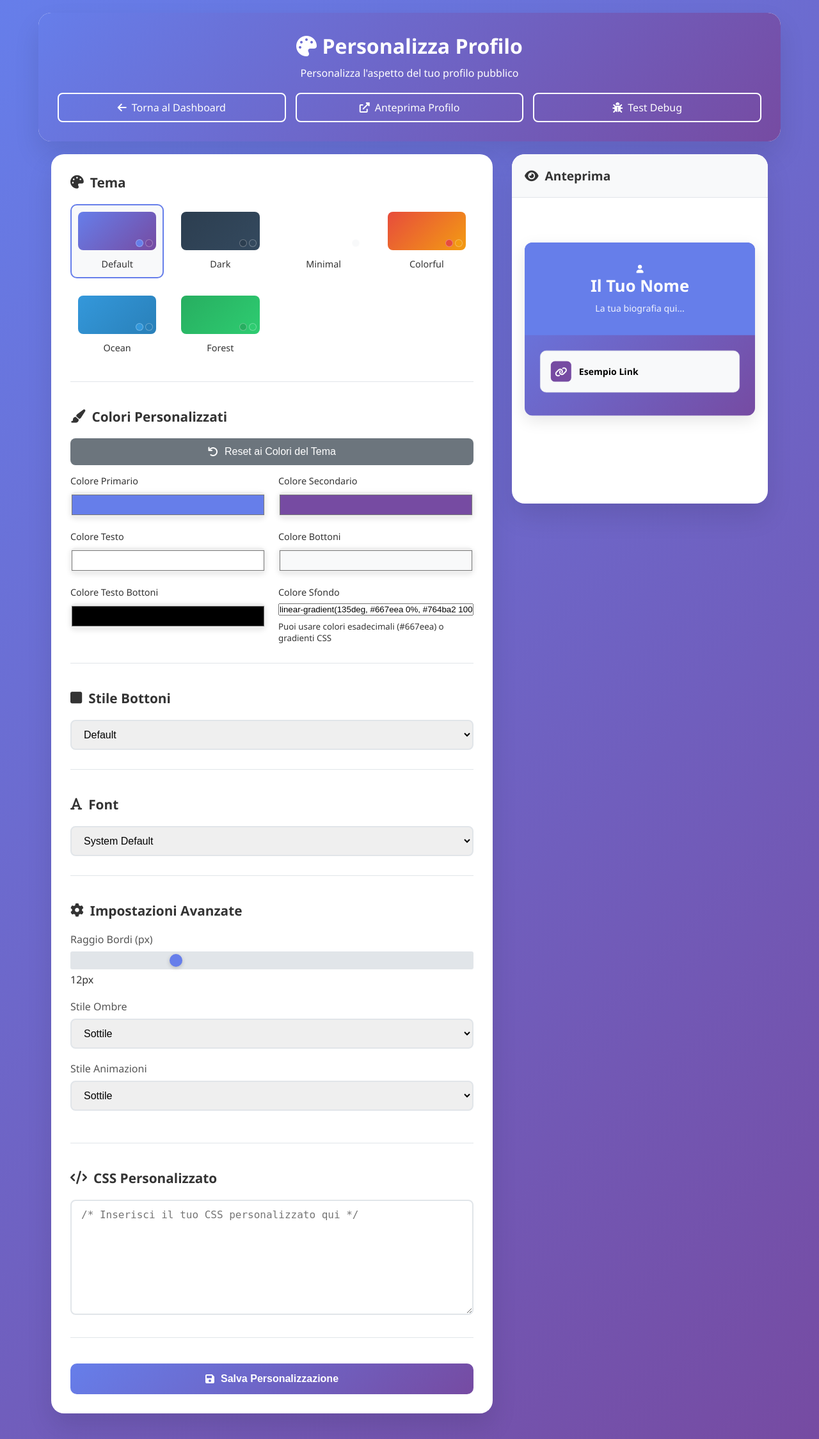
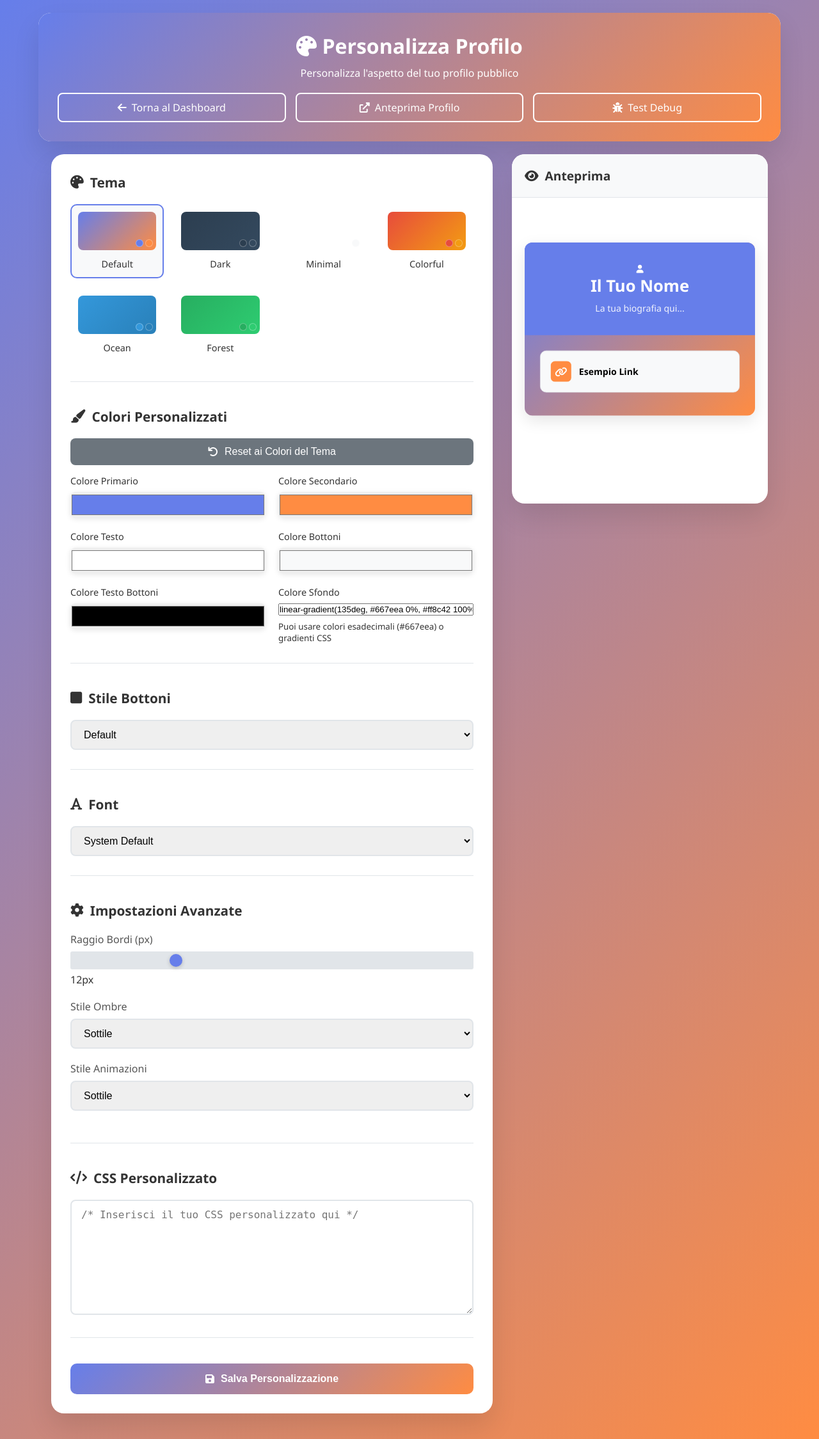
Before and after one commit to lorenzoripa/vaiqui, a PHP site: page /customize.php in a window 1280 px wide. Shown: the whole page at 64% size. Run offline with PHP 8.4, Linux system fonts and the light colour scheme; the visitor is signed in with stand-in values (Sample User, id 1); data that the repository does not hold is empty.

Commit message:
Design: Sostituito colore viola scuro (#764ba2) con arancione (#ff8c42)
- Aggiornato colore secondario da viola scuro ad arancione
- Modificati tutti i gradienti per utilizzare il nuovo colore arancione
- Aggiornati 14 file tra CSS, PHP e SQL
- Nuovo gradiente principale: blu/viola → arancione

```diff
--- a/admin.php
+++ b/admin.php
@@ -86,7 +86,7 @@ if ($_SERVER['REQUEST_METHOD'] === 'POST' && isset($_POST['action'])) {
     <link href="assets/css/style.css" rel="stylesheet">
     <style>
         .admin-header {
-            background: linear-gradient(135deg, #667eea 0%, #764ba2 100%);
+            background: linear-gradient(135deg, #667eea 0%, #ff8c42 100%);
             color: white;
             padding: 30px;
             border-radius: 15px;
--- a/analytics.php
+++ b/analytics.php
@@ -256,7 +256,7 @@ try {
                 datasets: [{
                     label: 'Click',
                     data: hourlyData.map(item => item.clicks),
-                    backgroundColor: '#764ba2'
+                    backgroundColor: '#ff8c42'
                 }]
             },
             options: {
@@ -282,7 +282,7 @@ try {
                 labels: deviceData.map(item => item.device_type),
                 datasets: [{
                     data: deviceData.map(item => item.clicks),
-                    backgroundColor: ['#667eea', '#764ba2', '#f093fb', '#f5576c']
+                    backgroundColor: ['#667eea', '#ff8c42', '#f093fb', '#f5576c']
                 }]
             },
             options: {
--- a/assets/css/style.css
+++ b/assets/css/style.css
@@ -7,7 +7,7 @@
 
 body {
     font-family: 'Segoe UI', Tahoma, Geneva, Verdana, sans-serif;
-    background: linear-gradient(135deg, #667eea 0%, #764ba2 100%);
+    background: linear-gradient(135deg, #667eea 0%, #ff8c42 100%);
     min-height: 100vh;
     color: #333;
 }
@@ -29,7 +29,7 @@ body {
 }
 
 .auth-header {
-    background: linear-gradient(135deg, #667eea 0%, #764ba2 100%);
+    background: linear-gradient(135deg, #667eea 0%, #ff8c42 100%);
     color: white;
     text-align: center;
     padding: 40px 20px;
@@ -142,7 +142,7 @@ body {
 }
 
 .btn-primary {
-    background: linear-gradient(135deg, #667eea 0%, #764ba2 100%);
+    background: linear-gradient(135deg, #667eea 0%, #ff8c42 100%);
     color: white;
 }
 
@@ -160,7 +160,7 @@ body {
 }
 
 .dashboard-header {
-    background: linear-gradient(135deg, #667eea 0%, #764ba2 100%);
+    background: linear-gradient(135deg, #667eea 0%, #ff8c42 100%);
     color: white;
     padding: 30px;
     text-align: center;
@@ -440,7 +440,7 @@ body {
 }
 
 .profile-header {
-    background: linear-gradient(135deg, #667eea 0%, #764ba2 100%);
+    background: linear-gradient(135deg, #667eea 0%, #ff8c42 100%);
     color: white;
     padding: 40px 30px;
     text-align: center;
@@ -1330,7 +1330,7 @@ body {
 
 /* Info Cards */
 .info-card {
-    background: linear-gradient(135deg, #667eea 0%, #764ba2 100%);
+    background: linear-gradient(135deg, #667eea 0%, #ff8c42 100%);
     color: white;
     padding: 30px;
     border-radius: 15px;
--- a/config/database.example.php
+++ b/config/database.example.php
@@ -43,7 +43,7 @@ function createTables($pdo) {
         button_style VARCHAR(50) DEFAULT 'default',
         font_family VARCHAR(100) DEFAULT 'Roboto',
         primary_color VARCHAR(7) DEFAULT '#667eea',
-        secondary_color VARCHAR(7) DEFAULT '#764ba2',
+        secondary_color VARCHAR(7) DEFAULT '#ff8c42',
         text_color VARCHAR(7) DEFAULT '#ffffff',
         background_color VARCHAR(7) DEFAULT '#667eea',
         button_color VARCHAR(7) DEFAULT '#f8f9fa',
@@ -70,7 +70,7 @@ function createTables($pdo) {
         verification_token_expires DATETIME DEFAULT NULL,
         template VARCHAR(50) DEFAULT 'default',
         background_type VARCHAR(20) DEFAULT 'gradient',
-        background_gradient VARCHAR(200) DEFAULT 'linear-gradient(135deg, #667eea 0%, #764ba2 100%)',
+        background_gradient VARCHAR(200) DEFAULT 'linear-gradient(135deg, #667eea 0%, #ff8c42 100%)',
         link_style VARCHAR(50) DEFAULT 'card',
         link_color VARCHAR(7) DEFAULT NULL,
         link_hover_color VARCHAR(7) DEFAULT NULL,
--- a/customize.php
+++ b/customize.php
@@ -170,7 +170,7 @@ if ($_SERVER['REQUEST_METHOD'] === 'POST' && isset($_POST['action']) && $_POST['
                             <div class="color-input">
                                 <label for="secondary_color">Colore Secondario</label>
                                 <input type="color" id="secondary_color" name="secondary_color"
-                                       value="<?php echo $customization['secondary_color'] ?? '#764ba2'; ?>">
+                                       value="<?php echo $customization['secondary_color'] ?? '#ff8c42'; ?>">
                             </div>
                             <div class="color-input">
                                 <label for="text_color">Colore Testo</label>
@@ -190,8 +190,8 @@ if ($_SERVER['REQUEST_METHOD'] === 'POST' && isset($_POST['action']) && $_POST['
                             <div class="color-input">
                                 <label for="background_color">Colore Sfondo</label>
                                 <input type="text" id="background_color" name="background_color"
-                                       value="<?php echo $customization['background_color'] ?? 'linear-gradient(135deg, #667eea 0%, #764ba2 100%)'; ?>"
-                                       placeholder="linear-gradient(135deg, #667eea 0%, #764ba2 100%)">
+                                       value="<?php echo $customization['background_color'] ?? 'linear-gradient(135deg, #667eea 0%, #ff8c42 100%)'; ?>"
+                                       placeholder="linear-gradient(135deg, #667eea 0%, #ff8c42 100%)">
                                 <small>Puoi usare colori esadecimali (#667eea) o gradienti CSS</small>
                             </div>
                         </div>
@@ -304,7 +304,7 @@ if ($_SERVER['REQUEST_METHOD'] === 'POST' && isset($_POST['action']) && $_POST['
                             color: ${formData.get('button_text_color') || '#333'};
                             border-radius: ${formData.get('border_radius') || 12}px;
                         ">
-                            <div class="profile-link-icon" style="background: ${formData.get('secondary_color') || '#764ba2'};">
+                            <div class="profile-link-icon" style="background: ${formData.get('secondary_color') || '#ff8c42'};">
                                 <i class="fas fa-link"></i>
                             </div>
                             <div class="profile-link-title">Esempio Link</div>
@@ -369,9 +369,9 @@ if ($_SERVER['REQUEST_METHOD'] === 'POST' && isset($_POST['action']) && $_POST['
             const themes = {
                 'default': {
                     primary_color: '#667eea',
-                    secondary_color: '#764ba2',
+                    secondary_color: '#ff8c42',
                     text_color: '#ffffff',
-                    background_color: 'linear-gradient(135deg, #667eea 0%, #764ba2 100%)',
+                    background_color: 'linear-gradient(135deg, #667eea 0%, #ff8c42 100%)',
                     button_color: '#f8f9fa',
                     button_text_color: '#333'
                 },
--- a/dashboard.php
+++ b/dashboard.php
@@ -1179,7 +1179,7 @@ if ($_SERVER['REQUEST_METHOD'] === 'POST') {
                                     <div class="gradients-grid">
                                         <?php
                                         $gradients = getPresetGradients();
-                                        $current_gradient = $user['background_gradient'] ?? 'linear-gradient(135deg, #667eea 0%, #764ba2 100%)';
+                                        $current_gradient = $user['background_gradient'] ?? 'linear-gradient(135deg, #667eea 0%, #ff8c42 100%)';
                                         foreach ($gradients as $name => $gradient):
                                         ?>
                                             <label class="gradient-option <?php echo $current_gradient === $gradient ? 'active' : ''; ?>">
--- a/database_update.sql
+++ b/database_update.sql
@@ -121,7 +121,7 @@ CREATE INDEX idx_verification_token ON users(verification_token);
 ALTER TABLE users ADD COLUMN template VARCHAR(50) DEFAULT 'default';
 ALTER TABLE users ADD COLUMN background_type VARCHAR(20) DEFAULT 'gradient';
 ALTER TABLE users ADD COLUMN background_color VARCHAR(7) DEFAULT '#667eea';
-ALTER TABLE users ADD COLUMN background_gradient VARCHAR(200) DEFAULT 'linear-gradient(135deg, #667eea 0%, #764ba2 100%)';
+ALTER TABLE users ADD COLUMN background_gradient VARCHAR(200) DEFAULT 'linear-gradient(135deg, #667eea 0%, #ff8c42 100%)';
 ALTER TABLE users ADD COLUMN background_image VARCHAR(255) DEFAULT NULL;
 ALTER TABLE users ADD COLUMN text_color VARCHAR(7) DEFAULT '#ffffff';
 ALTER TABLE users ADD COLUMN link_style VARCHAR(50) DEFAULT 'card';
--- a/includes/functions.php
+++ b/includes/functions.php
@@ -857,7 +857,7 @@ function sendVerificationEmail($user_id, $email, $token) {
             <style>
                 body { font-family: Arial, sans-serif; line-height: 1.6; color: #333; }
                 .container { max-width: 600px; margin: 0 auto; padding: 20px; }
-                .header { background: linear-gradient(135deg, #667eea 0%, #764ba2 100%); color: white; padding: 30px; text-align: center; border-radius: 10px 10px 0 0; }
+                .header { background: linear-gradient(135deg, #667eea 0%, #ff8c42 100%); color: white; padding: 30px; text-align: center; border-radius: 10px 10px 0 0; }
                 .content { background: #f8f9fa; padding: 30px; border-radius: 0 0 10px 10px; }
                 .button { display: inline-block; background: #667eea; color: white; padding: 15px 30px; text-decoration: none; border-radius: 8px; margin: 20px 0; }
                 .footer { text-align: center; margin-top: 20px; color: #666; font-size: 0.9rem; }
--- a/includes/profile_customization.php
+++ b/includes/profile_customization.php
@@ -75,12 +75,12 @@ function generateCustomCSS($customization) {
     <style>
     .profile-page {
         font-family: " . ($customization['font_family'] ?: 'inherit') . ";
-        background: " . ($customization['background_color'] ?: 'linear-gradient(135deg, #667eea 0%, #764ba2 100%)') . ";
+        background: " . ($customization['background_color'] ?: 'linear-gradient(135deg, #667eea 0%, #ff8c42 100%)') . ";
         color: " . ($customization['text_color'] ?: 'white') . ";
     }
 
     .profile-header {
-        background: " . ($customization['primary_color'] ?: 'linear-gradient(135deg, #667eea 0%, #764ba2 100%)') . ";
+        background: " . ($customization['primary_color'] ?: 'linear-gradient(135deg, #667eea 0%, #ff8c42 100%)') . ";
     }
 
     .profile-link {
@@ -110,8 +110,8 @@ function getAvailableThemes() {
         'default' => [
             'name' => 'Default',
             'primary_color' => '#667eea',
-            'secondary_color' => '#764ba2',
-            'background_color' => 'linear-gradient(135deg, #667eea 0%, #764ba2 100%)',
+            'secondary_color' => '#ff8c42',
+            'background_color' => 'linear-gradient(135deg, #667eea 0%, #ff8c42 100%)',
             'text_color' => 'white',
             'button_color' => '#f8f9fa',
             'button_text_color' => '#333'
--- a/index.php
+++ b/index.php
@@ -56,7 +56,7 @@ if ($_SERVER['REQUEST_METHOD'] === 'POST' && isset($_POST['action'])) {
     <link href="assets/css/style.css" rel="stylesheet">
     <style>
         .hero-mini {
-            background: linear-gradient(135deg, #667eea 0%, #764ba2 100%);
+            background: linear-gradient(135deg, #667eea 0%, #ff8c42 100%);
             padding: 60px 20px;
             text-align: center;
             color: white;
--- a/profile.php
+++ b/profile.php
@@ -73,7 +73,7 @@ if (isset($_GET['click']) && is_numeric($_GET['click'])) {
         'template' => $template,
         'background_type' => $profile['background_type'] ?? 'gradient',
         'background_color' => $profile['background_color'] ?? '#667eea',
-        'background_gradient' => $profile['background_gradient'] ?? 'linear-gradient(135deg, #667eea 0%, #764ba2 100%)',
+        'background_gradient' => $profile['background_gradient'] ?? 'linear-gradient(135deg, #667eea 0%, #ff8c42 100%)',
         'background_image' => $profile['background_image'] ?? null,
         'text_color' => $profile['text_color'] ?? '#ffffff',
         'link_style' => $profile['link_style'] ?? 'card',
--- a/short-links.php
+++ b/short-links.php
@@ -328,7 +328,7 @@ foreach ($short_links as $link) {
                     labels: data.map(item => item.device_type),
                     datasets: [{
                         data: data.map(item => item.clicks),
-                        backgroundColor: ['#667eea', '#764ba2', '#f093fb']
+                        backgroundColor: ['#667eea', '#ff8c42', '#f093fb']
                     }]
                 },
                 options: {
```
Also changed, not shown: includes/templates.php (+7 -7 lines), landing.php (+5 -5 lines).
